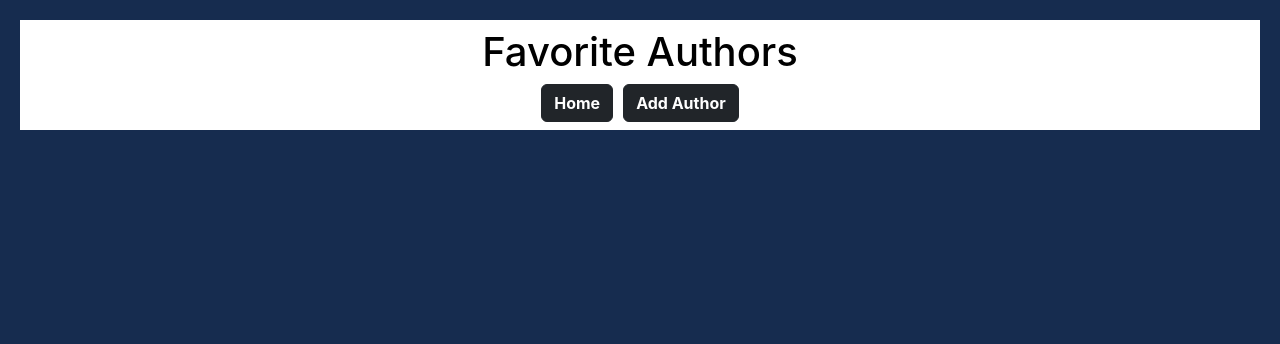
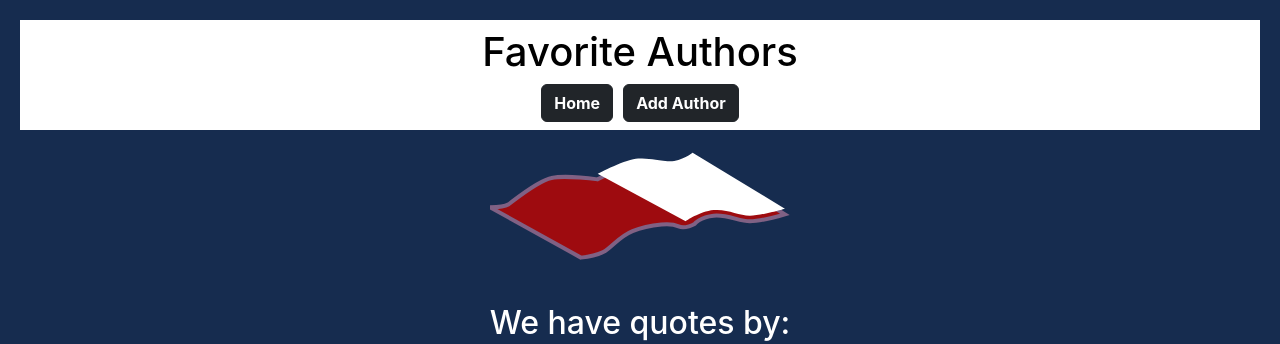
Before and after one commit to PaulDeUlloa/MERN_Authors, a React (Create React App) app in the folder client/: page /authors in a window 1280 px wide. Shown: the top 344 px of the page. Built offline with nearby package versions, Linux system fonts and the light colour scheme; no server answers.

Commit message:
added book icon using svg

```diff
--- a/client/src/index.js
+++ b/client/src/index.js
@@ -6,6 +6,7 @@ import reportWebVitals from "./reportWebVitals";
 import { BrowserRouter } from "react-router-dom";
 
 const root = ReactDOM.createRoot(document.getElementById("root"));
+
 root.render(
   <React.StrictMode>
     <BrowserRouter>
--- a/client/src/view/Dashboard.jsx
+++ b/client/src/view/Dashboard.jsx
@@ -30,7 +30,16 @@ const Dashboard = () => {
 
   return (
     <div>
-      <svg width="300" src="images\book.svg" alt="book icon" />
+      <svg width="300" xmlns="http://www.w3.org/2000/svg" viewBox="0 0 76 29">
+        <g fill="#fff">
+          <path
+            d="M15.578 7.082c-3.54.707-9.913 6.017-10.972 6.726S0 14.516 0 14.516L23.014 27.26s3.54-.354 5.664-1.416 3.893-3.894 7.434-5.31c1.586-.636 4.637-1.382 7.316-1.653 1.183-.12 3.213-.057 4.367.474 1.61.738 4.017-.62 4.017-.62s1.293-1.742 4.834-2.095 6.371 1.416 9.204 1.416 8.852-1.77 8.852-1.77L51.334 2.125s-3.184 2.479-6.371 2.123-4.604-.705-7.436-.705-10.266 3.893-10.266 3.893-8.144-1.061-11.685-.353z"
+            stroke="#806184"
+            fill="#9e0b0f"
+          />
+          <path d="M49.565 18.056L27.261 6.019s7.435-3.894 10.266-3.894 4.249.354 7.436.707S51.334.709 51.334.709L74.701 14.87s-6.021 1.77-8.852 1.77-5.664-1.77-9.204-1.417-7.079 2.833-7.079 2.833z" />
+        </g>
+      </svg>
       <h2 id="quotesTitle">We have quotes by:</h2>
       <table id="tableCentering">
         <thead>
```
